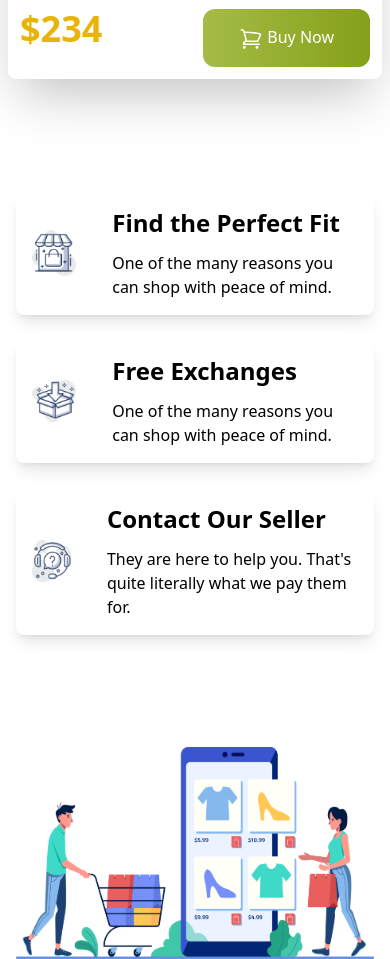
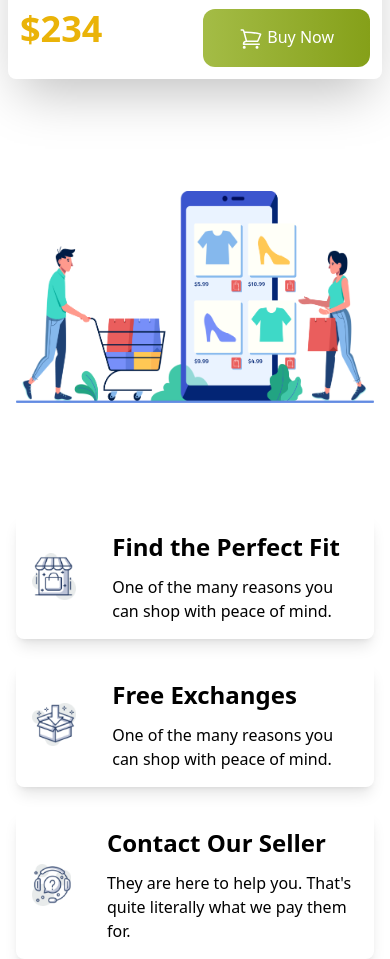
Before and after one commit to shakib2123/Penguin-fashion-tailwind, a plain HTML site: page index.html in a window 390 px wide. Shown: the part 5170-6129 px from the top of the page. Drawn offline with nearby package versions, Linux system fonts and the light colour scheme.

Commit message:
modefied

```diff
--- a/index.html
+++ b/index.html
@@ -292,7 +292,9 @@
         </div>
       </section>
       <!-- service section -->
-      <section class="flex flex-col md:flex-row gap-28 items-center py-16 px-4">
+      <section
+        class="flex flex-col-reverse md:flex-row gap-28 items-center py-16 px-4"
+      >
         <div class="space-y-6 w-fit md:w-1/2">
           <div class="flex gap-9 p-4 rounded-lg h-30 shadow-lg items-center">
             <div>
```
